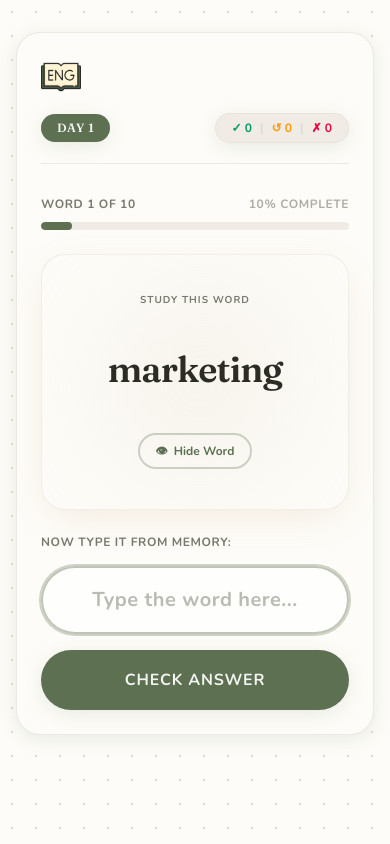
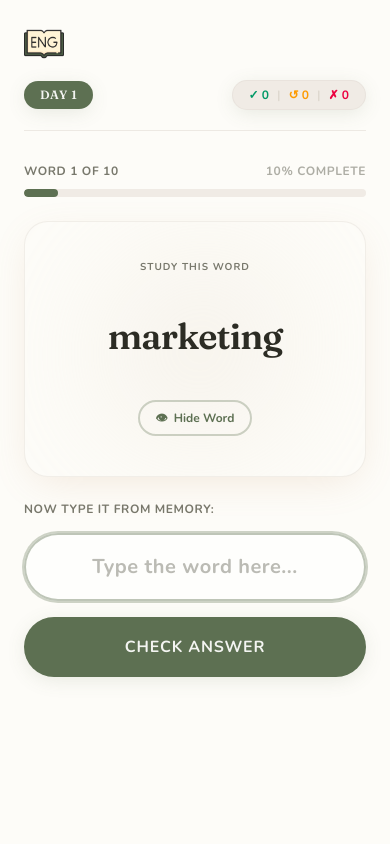
Before and after one commit to royalgreat66-lang/EnglishSpellingApp, a React (Vite) app: page / in a window 390 px wide. Built offline with nearby package versions, Linux system fonts and the light colour scheme.

Commit message:
fix: enhance responsive layout with mobile-safe area insets and flexible container

```diff
--- a/src/App.tsx
+++ b/src/App.tsx
@@ -280,8 +280,8 @@ export default function App() {
   };
 
   return (
-    <div id="spelling-app-root" className="min-h-screen w-full flex justify-center items-start px-4 py-8 sm:py-16 select-none" style={{ fontFamily: "var(--font-nunito)" }}>
-      <div id="spelling-container" className="bg-[#FDFCF8] p-6 sm:p-10 rounded-3xl max-w-lg w-full shadow-[0_4px_20px_-2px_rgba(93,112,82,0.15)] border border-[#DED8CF]/50">
+    <div id="spelling-app-root" className="min-h-screen w-full flex-col sm:flex-row flex sm:justify-center items-stretch sm:items-start sm:px-4 select-none bg-[#FDFCF8]" style={{ minHeight: "100dvh", fontFamily: "var(--font-nunito)", paddingTop: "env(safe-area-inset-top, 0px)", paddingBottom: "env(safe-area-inset-bottom, 0px)" }}>
+      <div id="spelling-container" className="flex-1 sm:flex-none p-6 sm:p-10 sm:py-16 sm:rounded-3xl max-w-lg w-full shadow-[0_4px_20px_-2px_rgba(93,112,82,0.15)] sm:border sm:border-[#DED8CF]/50">
 
         {/* Render Header */}
         <Header sessionDay={sessionDay} stats={stats} />
```
